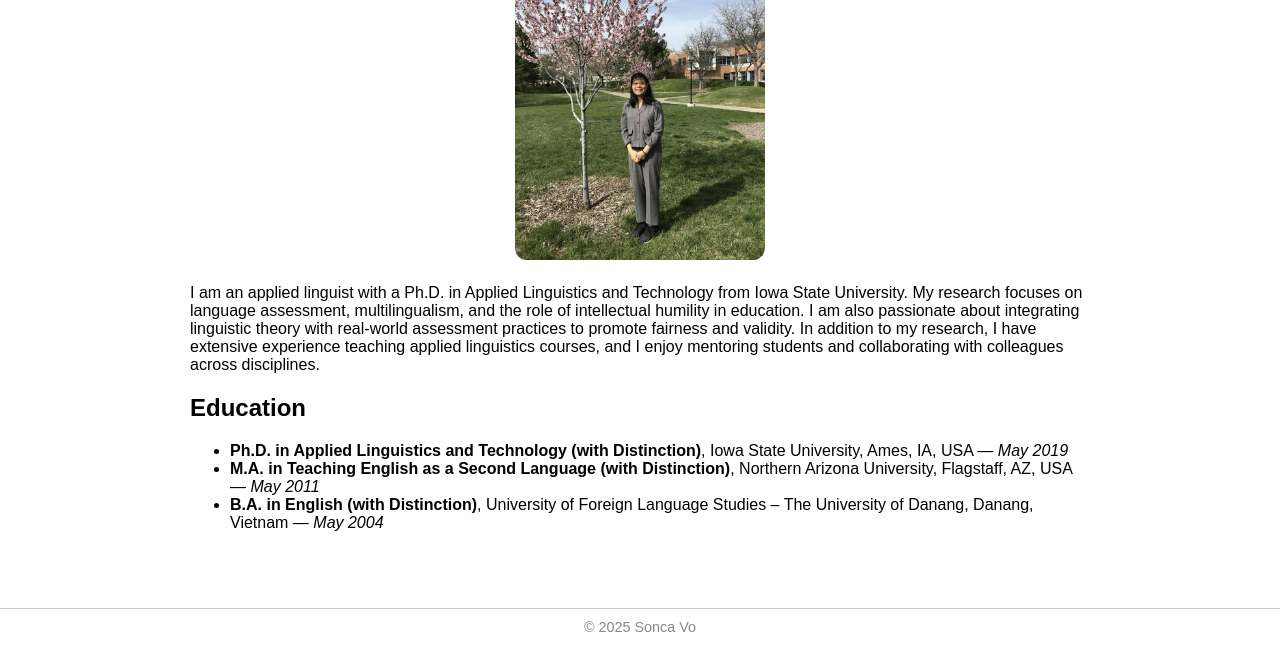
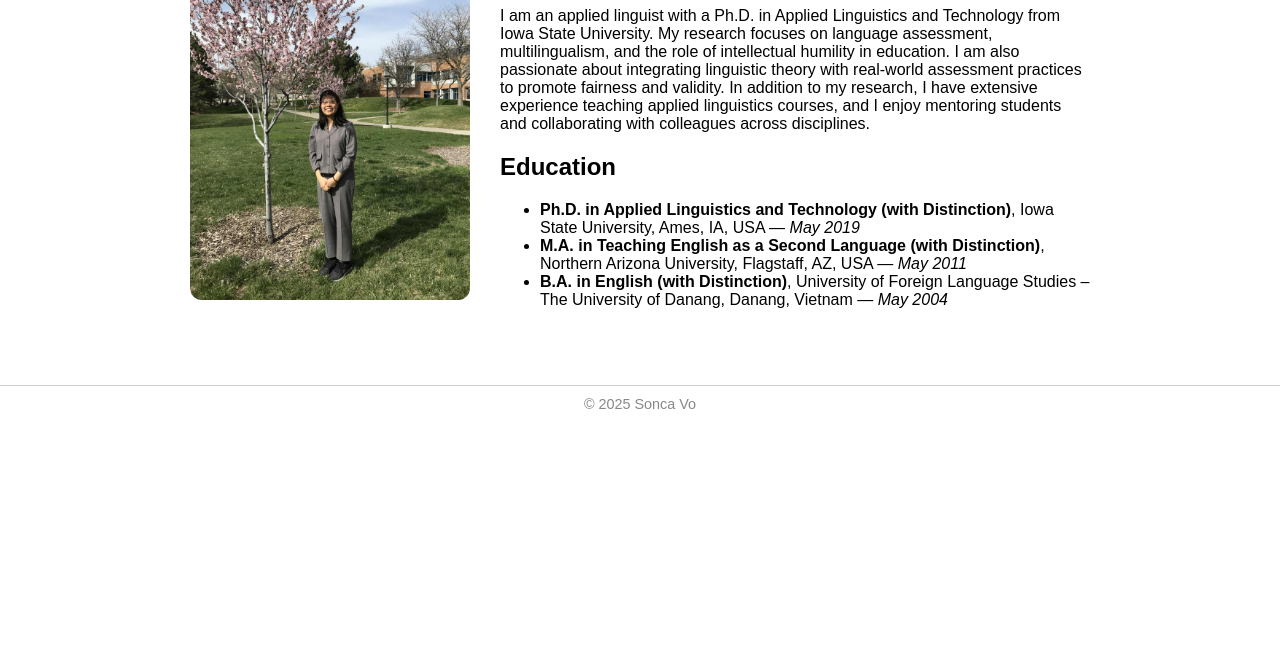
Before and after one commit to soncavo/soncathanhvo.github.io, a plain HTML site: page index.html in a window 1280 px wide. Shown: the part 139-800 px from the top of the page. Drawn offline with Linux system fonts and the light colour scheme.

Commit message:
Update index.html

```diff
--- a/index.html
+++ b/index.html
@@ -33,14 +33,22 @@
       max-width: 900px;
       margin: auto;
     }
-    .profile-photo {
-      text-align: center;
-      margin-bottom: 20px;
+    .profile-container {
+  display: flex;
+  align-items: flex-start;
+  gap: 30px; /* space between photo and text */
+  max-width: 900px;
+  margin: auto;
 }
+
 .profile-photo img {
-  width: 250px; /* bigger size */
+  width: 280px; /* bigger size */
   height: auto;
   border-radius: 12px; /* rounded corners */
+}
+
+.profile-description {
+  flex: 1; /* take remaining space */
 }
 
     footer {
@@ -63,28 +71,23 @@
   </nav>
 
   <main>
+  <div class="profile-container">
     <div class="profile-photo">
       <img src="images/soncavo3.jpg" alt="Photo of Son Ca" />
     </div>
+    <div class="profile-description">
+      <h1>Welcome to Sonca Vo’s Website</h1>
       <p>
         I am an applied linguist with a Ph.D. in Applied Linguistics and Technology from Iowa State University. My research focuses on language assessment, multilingualism, and the role of intellectual humility in education. I am also passionate about integrating linguistic theory with real-world assessment practices to promote fairness and validity. In addition to my research, I have extensive experience teaching applied linguistics courses, and I enjoy mentoring students and collaborating with colleagues across disciplines.
       </p>
-
       <h2>Education</h2>
       <ul>
-      <li>
-        <strong>Ph.D. in Applied Linguistics and Technology (with Distinction)</strong>,
-        Iowa State University, Ames, IA, USA — <em>May 2019</em>
-      </li>
-      <li>
-        <strong>M.A. in Teaching English as a Second Language (with Distinction)</strong>,
-        Northern Arizona University, Flagstaff, AZ, USA — <em>May 2011</em>
-      </li>
-      <li>
-        <strong>B.A. in English (with Distinction)</strong>,
-        University of Foreign Language Studies – The University of Danang, Danang, Vietnam — <em>May 2004</em>
-      </li>
+        <li><strong>Ph.D. in Applied Linguistics and Technology (with Distinction)</strong>, Iowa State University, Ames, IA, USA — <em>May 2019</em></li>
+        <li><strong>M.A. in Teaching English as a Second Language (with Distinction)</strong>, Northern Arizona University, Flagstaff, AZ, USA — <em>May 2011</em></li>
+        <li><strong>B.A. in English (with Distinction)</strong>, University of Foreign Language Studies – The University of Danang, Danang, Vietnam — <em>May 2004</em></li>
       </ul>
+    </div>
+  </div>
 </main>
 
   <footer>
```
Lines whose indentation alone changed are shown as unchanged.
